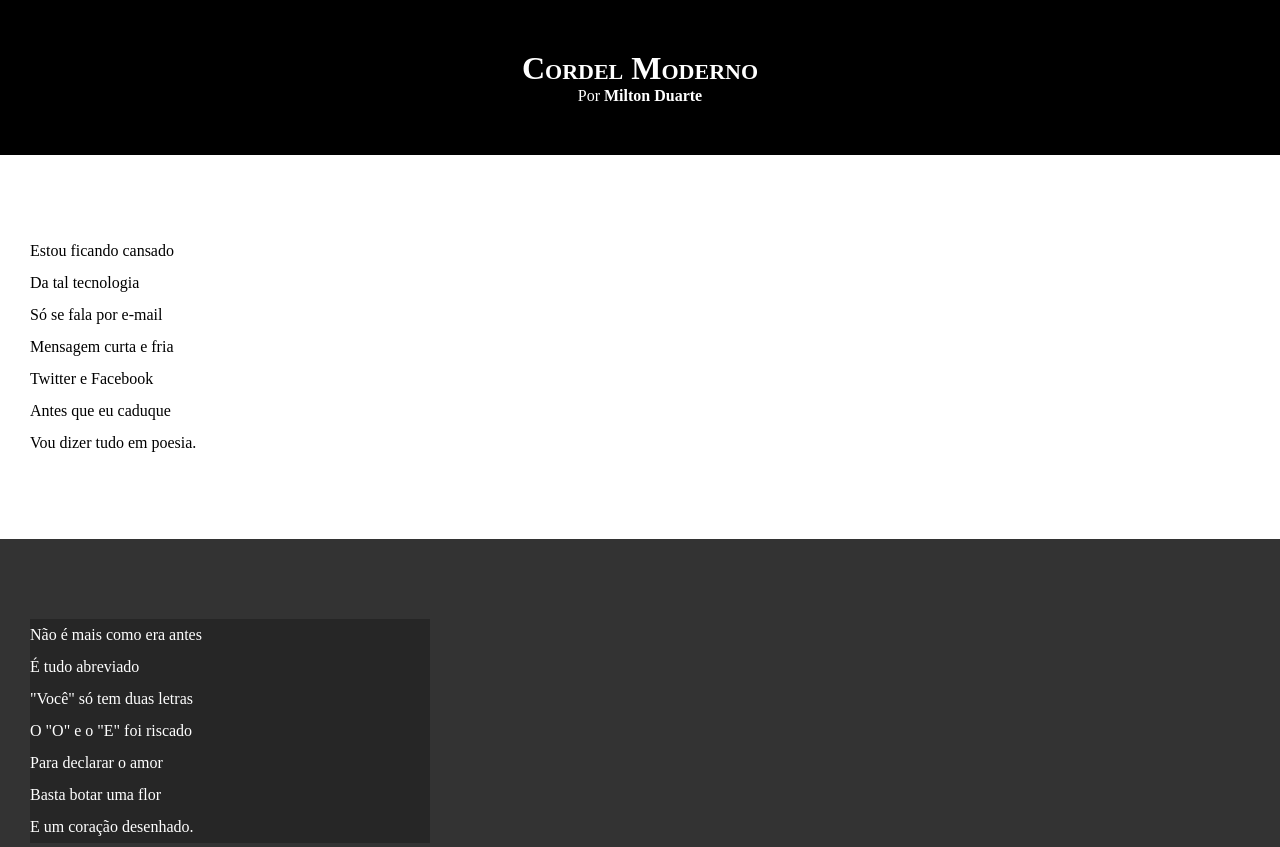
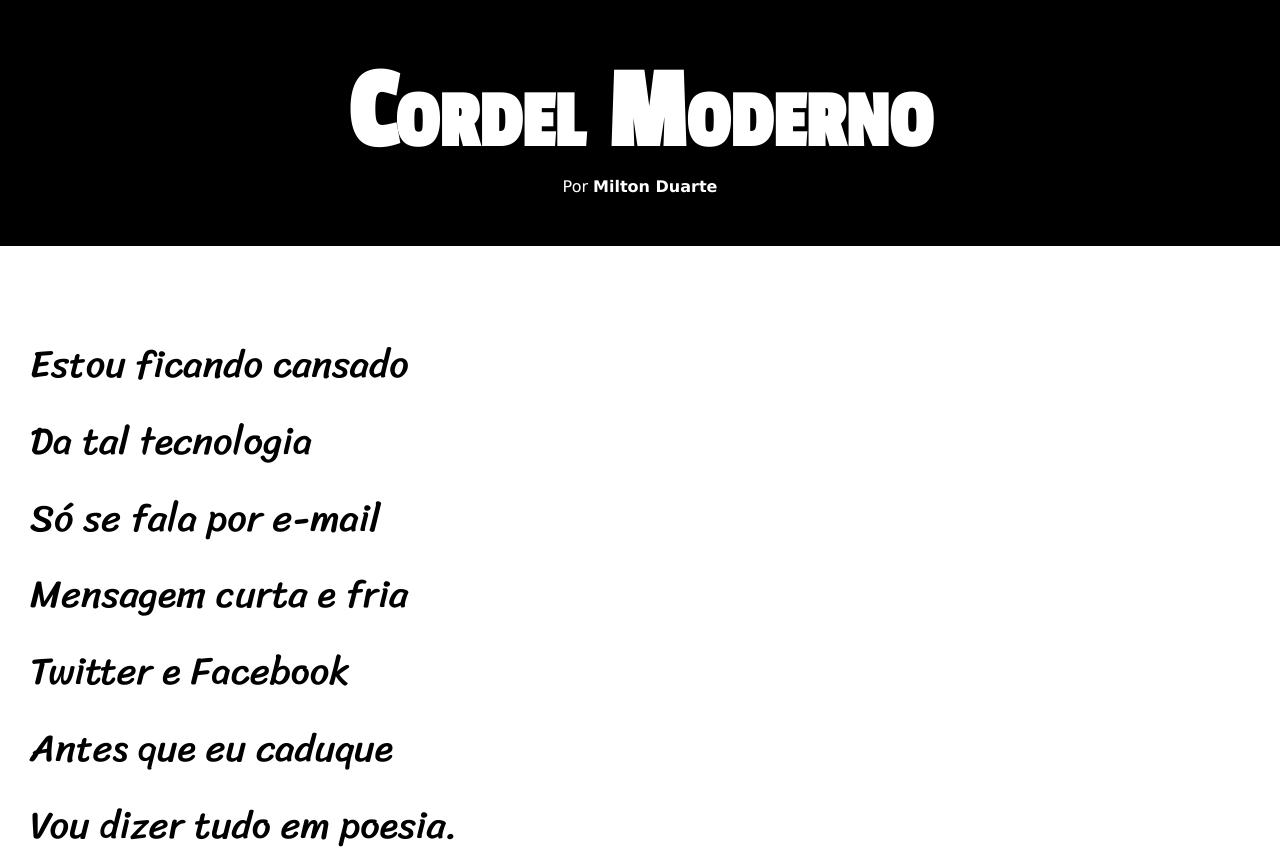
Before and after one commit to RafaCarvNunes/exercicios, a plain HTML site: page desafio 012/index.html in a window 1280 px wide. Shown: the top 847 px of the page. Drawn offline with Linux system fonts and the light colour scheme.

Commit message:
atualização de estilos des012

```diff
--- a/desafio 012/estilo/style.css
+++ b/desafio 012/estilo/style.css
@@ -1,8 +1,17 @@
 @charset "UTF-8";
+
+@import url('https://fonts.googleapis.com/css2?family=Passion+One&family=Sriracha&display=swap');
+
+:root {
+    --fonte1: Verdana, Geneva, Tahoma, sans-serif;
+    --fonte2: 'Passion One', sans-serif;
+    --fonte3: 'Sriracha', cursive;
+}
 
 * {
     margin: 0px;
     padding: 0px;
+    font-size: 1em;
 }
 
 /*esse comando (* {) é para gerar uma formatação em todos os elementos */
@@ -10,6 +19,7 @@
 html, body {
     min-height: 100vh; /*não necessario mas é bom colocar essa regra, é para mostrar sempre 100% do site - VH é viewport height (se fosse VW seria a largura) */
     background-color: darkgray;
+    font-family: var(--fonte1);
 }
 
 header {
@@ -22,6 +32,8 @@ header > h1 {
     padding-top: 50px;
     /*para transformar todas letras em MAIUSCULAS usar essa TAG: text-transform: uppercase */
     font-variant: small-caps; /*nesta técnica todas as letras ficam maiusculas porém as primeiras letras são maiores (fica mais semantico) */
+    font-family: var(--fonte2);
+    font-size: 9vw; /*nesta opção ele fica 10% da largura da tela, aumenta e diminui conforme a alteração do tamanho da tela */
 }
 
 header > p {
@@ -45,6 +57,8 @@ section {
     line-height: 2em;
     /*essa line-height aumenta o espaçamento das frases em altura */
     padding-left: 30px;
+    font-family: var(--fonte3);
+    font-size: 3vw; /*nesta opção (vw) a letra vai aumentar e diminuir conforme o tamanho da tela */
 }
 
 section.normal {
@@ -58,7 +72,8 @@ section.imagem {
 }
 
 section.imagem > p {
-    width: 400px;
+    display: inline-block;
+    padding: 8px;
     background-color: rgba(0, 0, 0, 0.253);
 }
 /*essa section.imagem > p vai fazer mais sentido quando colocar a imagem */
```
